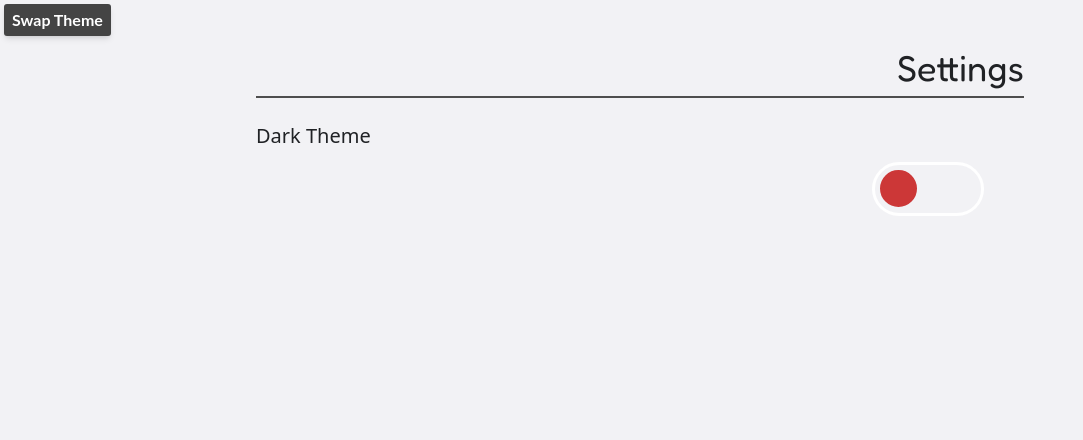
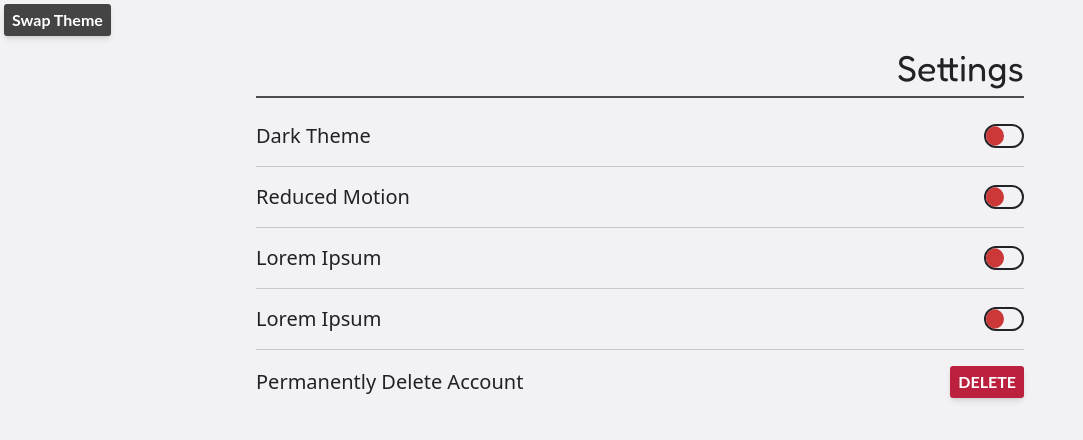
Before and after one commit to TheSheefooProject/frontend, a Next.js app: page /settings in a window 1280 px wide. Shown: the top 440 px of the page, without its empty margins (0-1083 px from the left). Built offline with nearby package versions, Linux system fonts and the light colour scheme.

Commit message:
~ settings page updated. Switch component updated

```diff
--- a/components/common/Button/Button.tsx
+++ b/components/common/Button/Button.tsx
@@ -12,6 +12,7 @@ const Button = (props: {
   className?: string
   type?: keyof typeof typeColours
   disabled?: boolean
+  noMargin?: boolean
 }) => {
   // Default prop values
   const {
@@ -22,13 +23,17 @@ const Button = (props: {
     className = '',
     bg_colour = '#4FDC7C',
     onClick = null,
+    noMargin = false,
     ...restProps
   } = props
 
   return (
     <button
       disabled={disabled}
-      style={{ backgroundColor: typeColours[type] }}
+      style={{
+        backgroundColor: typeColours[type],
+        margin: noMargin ? '0rem' : '0.25rem',
+      }}
       className={`${
         className +
         ' ' +
--- a/components/common/Switch/Switch.tsx
+++ b/components/common/Switch/Switch.tsx
@@ -6,19 +6,22 @@ const typeColours = {
   negative: '#BC203F',
   neutral: '#3F67AB',
 }
-const Switch = (props: {}) => {
+const Switch = (props: { name: string }) => {
   // Default prop values
-  const { ...restProps } = props
+  const { name = 'setting_default', ...restProps } = props
 
   return (
-    <div className={`${styles.switch}`}>
+    <div className={`${styles.switch}` + ' '}>
       <input
-        id="setting_theme"
-        name="setting_theme"
+        id={name}
+        name={name}
         type="checkbox"
-        className={`${styles.checkbox}`}
+        className={`${styles.checkbox}` + ' '}
       ></input>
-      <label htmlFor="setting_theme" className={`${styles.label}`}></label>
+      <label
+        htmlFor={name}
+        className={`${styles.label}` + ' border-2 border-primary'}
+      ></label>
     </div>
   )
 }
--- a/components/common/Switch/switch.module.scss
+++ b/components/common/Switch/switch.module.scss
@@ -1,40 +1,43 @@
 .switch {
+  height: 24px;
+  border-radius: 50px;
+
   position: relative;
   display: inline-block;
 }
 .checkbox {
-  height: 40px;
+  height: 1px;
   left: 0;
   opacity: 0;
   position: absolute;
   top: 0;
-  width: 40px;
+  width: 1px;
 }
 
 .label {
-  width: 7em;
+  width: 40px;
+  height: 24px;
+
   background: transparent;
-  height: 3.35em;
   display: inline-block;
-  border: 3px solid #fff;
   border-radius: 50px;
-  margin: 40px;
   position: relative;
   transition: all 0.3s ease;
   transform-origin: 20% center;
   cursor: pointer;
+  overflow: hidden;
   &:before {
     content: '';
     position: absolute;
     display: block;
     transition: all 0.2s ease;
-    width: 2.3em;
-    height: 2.3em;
+    width: 20px;
+    height: 20px;
 
-    top: 0.3em;
-    left: 0.3em;
-    border-radius: 2em;
-    border: 3px solid rgb(204, 55, 55);
+    top: 0px;
+    left: -2px;
+    border-radius: 100%;
+    border: 10px solid rgb(204, 55, 55);
     background: rgb(204, 55, 55);
     transition: 0.3s ease;
   }
@@ -43,7 +46,7 @@
   &:before {
     content: '';
     position: absolute;
-    transform: translateX(59px);
+    transform: translateX(20px);
     background: rgb(55, 204, 55);
     border-color: rgb(55, 204, 55);
   }
--- a/pages/settings.tsx
+++ b/pages/settings.tsx
@@ -22,9 +22,40 @@ const SettingsPage: NextPage = () => {
           id="settings_container"
           className="container mx-auto flex flex-col "
         >
-          <div className="flex flex-row justify-between">
+          {/* Dark Theme Toggle */}
+          <div className="flex flex-row items-center justify-between">
             <h2 className="text-xl text-primary">Dark Theme</h2>
-            <Switch></Switch>
+            <Switch name="setting_theme"></Switch>
+          </div>
+
+          {/* Divider */}
+          <span className="relative bottom-0 my-4 h-[1px] w-auto bg-primary opacity-20 "></span>
+          {/* Reduced Motion Toggle */}
+          <div className="flex flex-row items-center justify-between">
+            <h2 className="text-xl text-primary">Reduced Motion</h2>
+            <Switch name="setting_motion"></Switch>
+          </div>
+
+          {/* Divider */}
+          <span className="relative bottom-0 my-4 h-[1px] w-auto bg-primary opacity-20 "></span>
+          <div className="flex flex-row items-center justify-between">
+            <h2 className="text-xl text-primary">Lorem Ipsum</h2>
+            <Switch name="setting_PLACEHOLDER1"></Switch>
+          </div>
+
+          {/* Divider */}
+          <span className="relative bottom-0 my-4 h-[1px] w-auto bg-primary opacity-20 "></span>
+          <div className="flex flex-row items-center justify-between">
+            <h2 className="text-xl text-primary">Lorem Ipsum</h2>
+            <Switch name="setting_PLACEHOLDER2"></Switch>
+          </div>
+
+          {/* Divider */}
+          <span className="relative bottom-0 my-4 h-[1px] w-auto bg-primary opacity-20 "></span>
+          {/* Delete Account Button */}
+          <div className="flex flex-row items-center justify-between">
+            <h2 className="text-xl text-primary">Permanently Delete Account</h2>
+            <Button text="DELETE" type="negative" noMargin></Button>
           </div>
         </form>
       </div>
```
